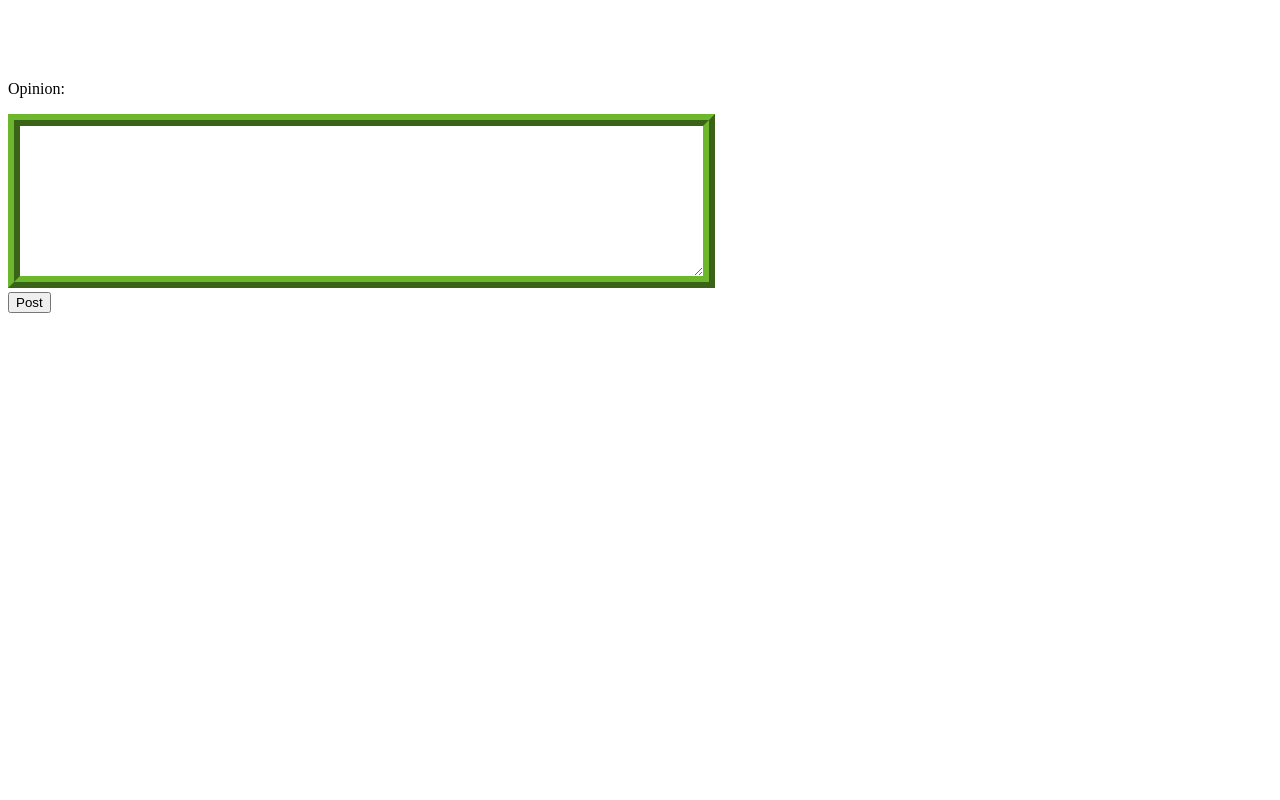
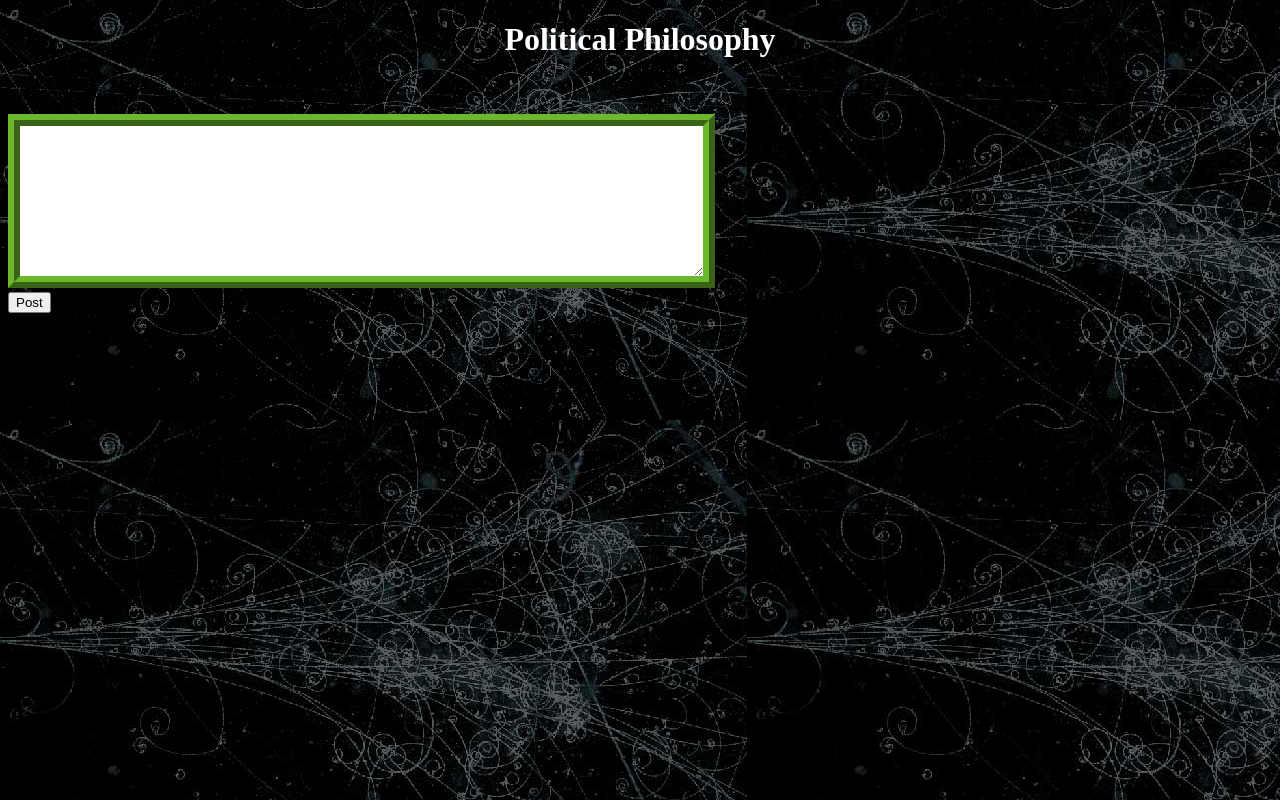
Before and after one commit to sd80250/philosophysite, a plain HTML site: page Web/Political.html in a window 1280 px wide. Drawn offline with Linux system fonts and the light colour scheme.

Commit message:
Update Political.html

```diff
--- a/Web/Political.html
+++ b/Web/Political.html
@@ -4,7 +4,7 @@
 <title>Philosophy Page</title>
 </head>
 <body>
-<link rel="stylesheet" href=".r,Political.css">
+<link rel="stylesheet" href="Political.css">
 
 <h1 style="color: white;"><center>Political Philosophy</center></h1>
 
```
